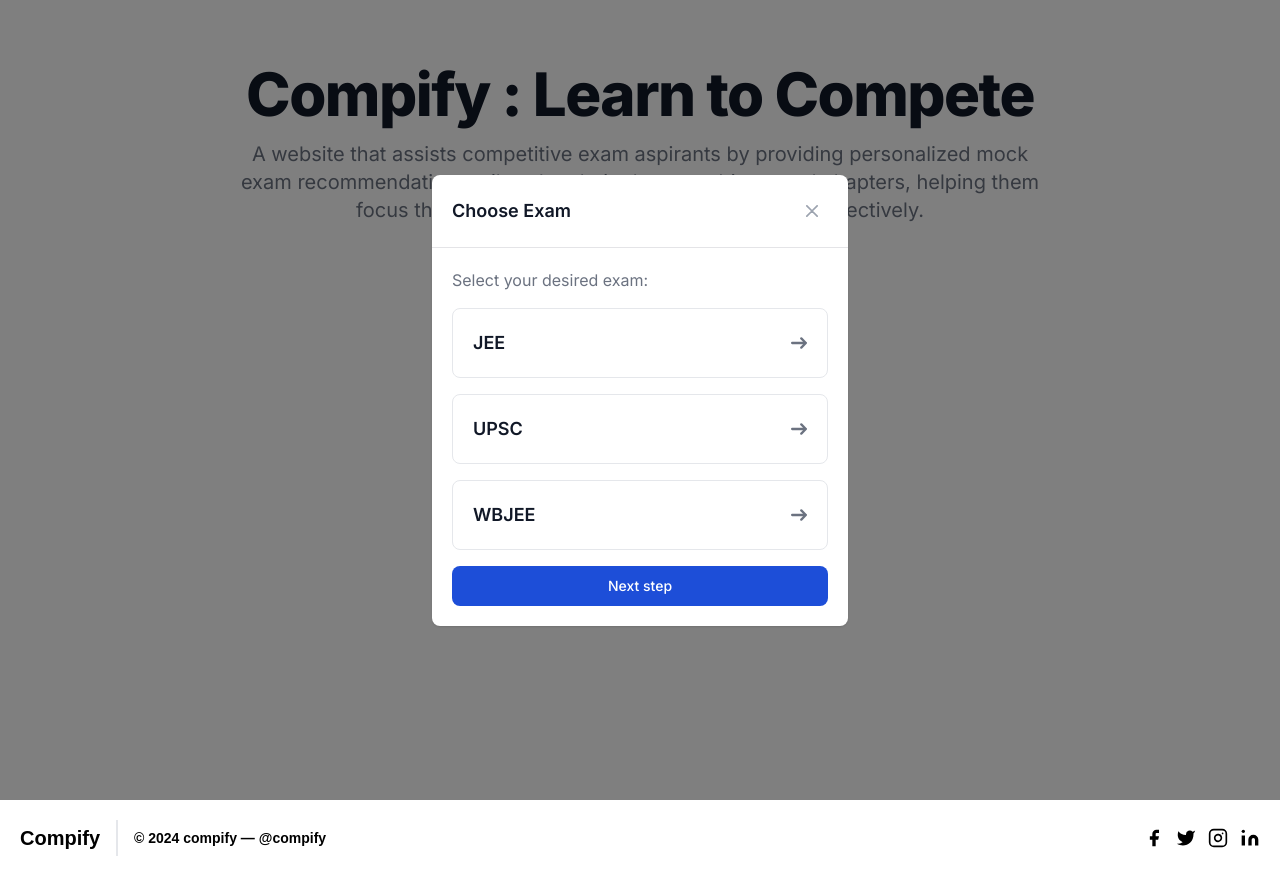
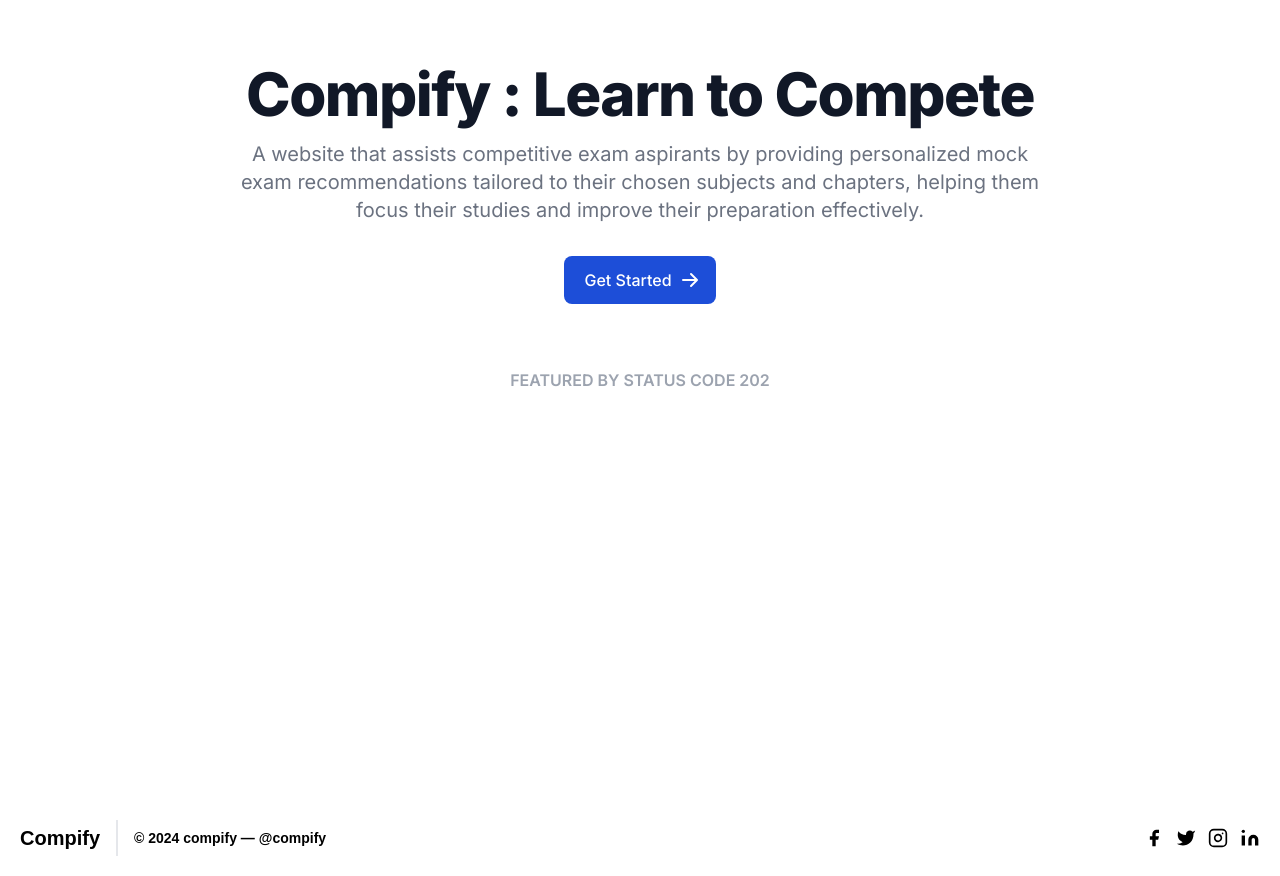
Before and after one commit to Dibs07/Compify, a Next.js app in the folder client/: page / in a window 1280 px wide. Built offline with nearby package versions, Linux system fonts and the light colour scheme.

Commit message:
modified:   client/app/(home)/page.tsx

```diff
--- a/client/app/(home)/page.tsx
+++ b/client/app/(home)/page.tsx
@@ -7,7 +7,6 @@ export default function Home() {
   return (
     <main className="min-h-screen">
       <Hero/>
-      <ChatModal/>
     </main>
   );
 }
```
